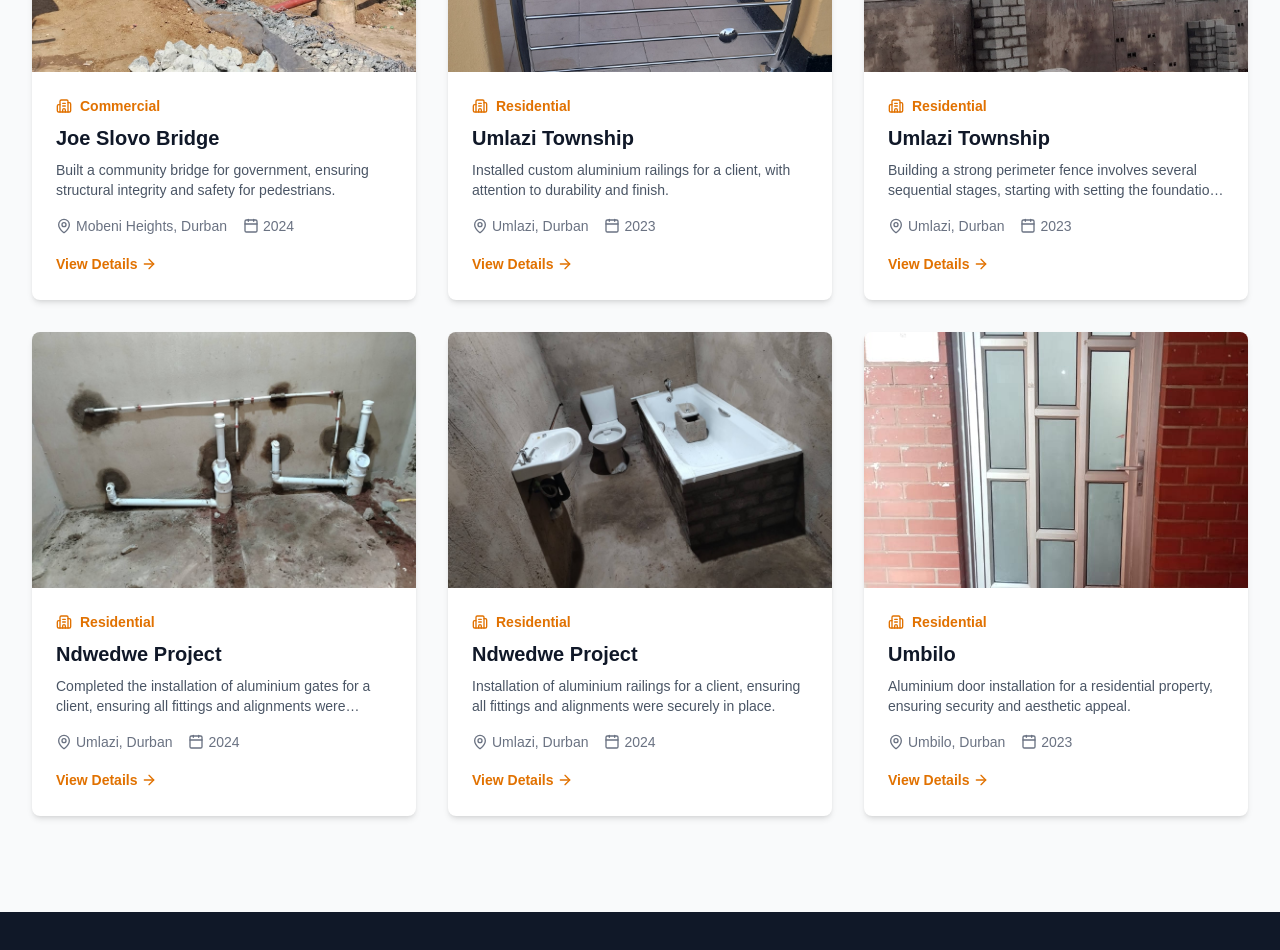
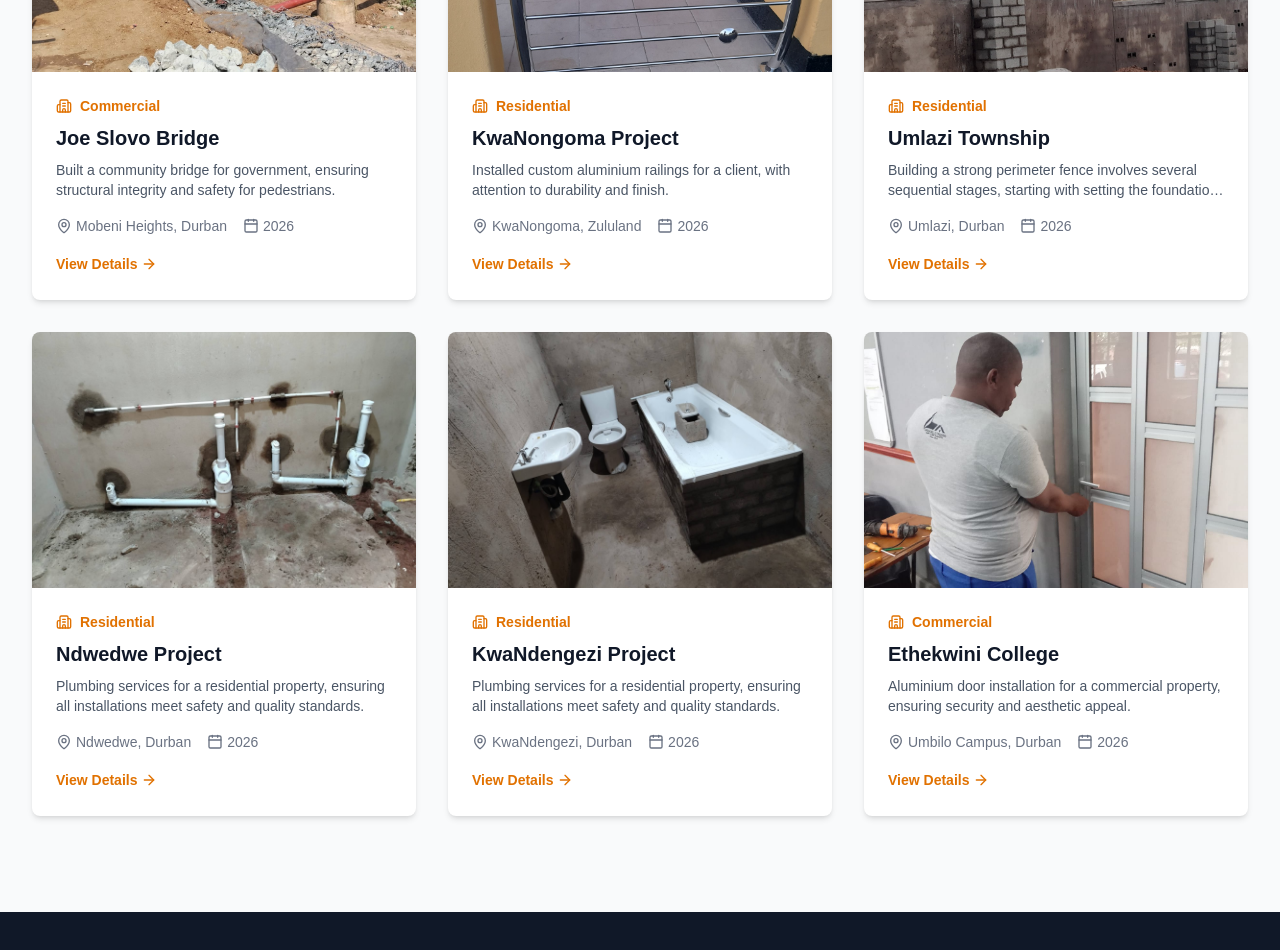
Before and after one commit to tsxepo-web/damaskills-trading, a Next.js app: page /projects in a window 1280 px wide. Shown: the part 740-1690 px from the top of the page. Built offline with nearby package versions, Linux system fonts and the light colour scheme.

Commit message:
replace projects

```diff
--- a/app/projects/page.tsx
+++ b/app/projects/page.tsx
@@ -9,7 +9,7 @@ const projects = [
     title: "Joe Slovo Bridge",
     category: "Commercial",
     location: "Mobeni Heights, Durban",
-    year: "2024",
+    year: "2026",
     description:
       "Built a community bridge for government, ensuring structural integrity and safety for pedestrians.",
     image: "/images/projects/project-14.jpeg",
@@ -17,10 +17,10 @@ const projects = [
   },
   {
     id: 2,
-    title: "Umlazi Township",
+    title: "KwaNongoma Project",
     category: "Residential",
-    location: "Umlazi, Durban",
-    year: "2023",
+    location: "KwaNongoma, Zululand",
+    year: "2026",
     description:
       "Installed custom aluminium railings for a client, with attention to durability and finish.",
     image: "/images/projects/project-38.jpeg",
@@ -31,7 +31,7 @@ const projects = [
     title: "Umlazi Township",
     category: "Residential",
     location: "Umlazi, Durban",
-    year: "2023",
+    year: "2026",
     description:
       "Building a strong perimeter fence involves several sequential stages, starting with setting the foundation and finishing with specialized panels to enhance security.",
     image: "/images/projects/project-41.jpeg",
@@ -41,33 +41,33 @@ const projects = [
     id: 4,
     title: "Ndwedwe Project",
     category: "Residential",
-    location: "Umlazi, Durban",
-    year: "2024",
+    location: "Ndwedwe, Durban",
+    year: "2026",
     description:
-      "Completed the installation of aluminium gates for a client, ensuring all fittings and alignments were securely in place.",
+      "Plumbing services for a residential property, ensuring all installations meet safety and quality standards.",
     image: "/images/projects/project-45.jpeg",
     featured: false,
   },
   {
     id: 5,
-    title: "Ndwedwe Project",
+    title: "KwaNdengezi Project",
     category: "Residential",
-    location: "Umlazi, Durban",
-    year: "2024",
+    location: "KwaNdengezi, Durban",
+    year: "2026",
     description:
-      "Installation of aluminium railings for a client, ensuring all fittings and alignments were securely in place.",
+      "Plumbing services for a residential property, ensuring all installations meet safety and quality standards.",
     image: "/images/projects/project-46.jpeg",
     featured: false,
   },
   {
     id: 6,
-    title: "Umbilo",
-    category: "Residential",
-    location: "Umbilo, Durban",
-    year: "2023",
+    title: "Ethekwini College",
+    category: "Commercial",
+    location: "Umbilo Campus, Durban ",
+    year: "2026",
     description:
-      "Aluminium door installation for a residential property, ensuring security and aesthetic appeal.",
-    image: "/images/projects/project-44.jpeg",
+      "Aluminium door installation for a commercial property, ensuring security and aesthetic appeal.",
+    image: "/images/projects/project-47.jpeg",
     featured: false,
   },
 ];
```
Also changed, not shown: public/images/projects/project-47.jpeg (added).
